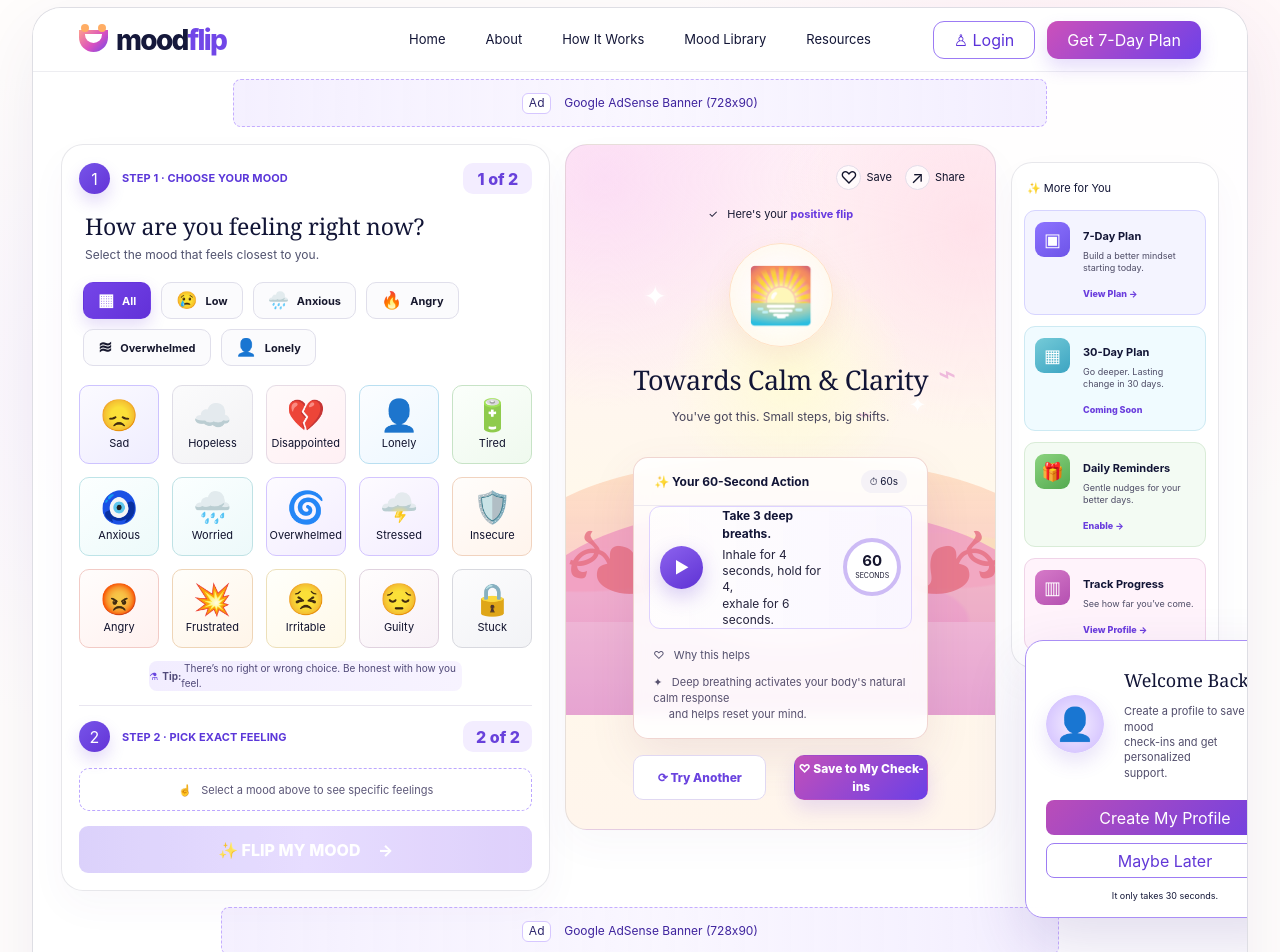
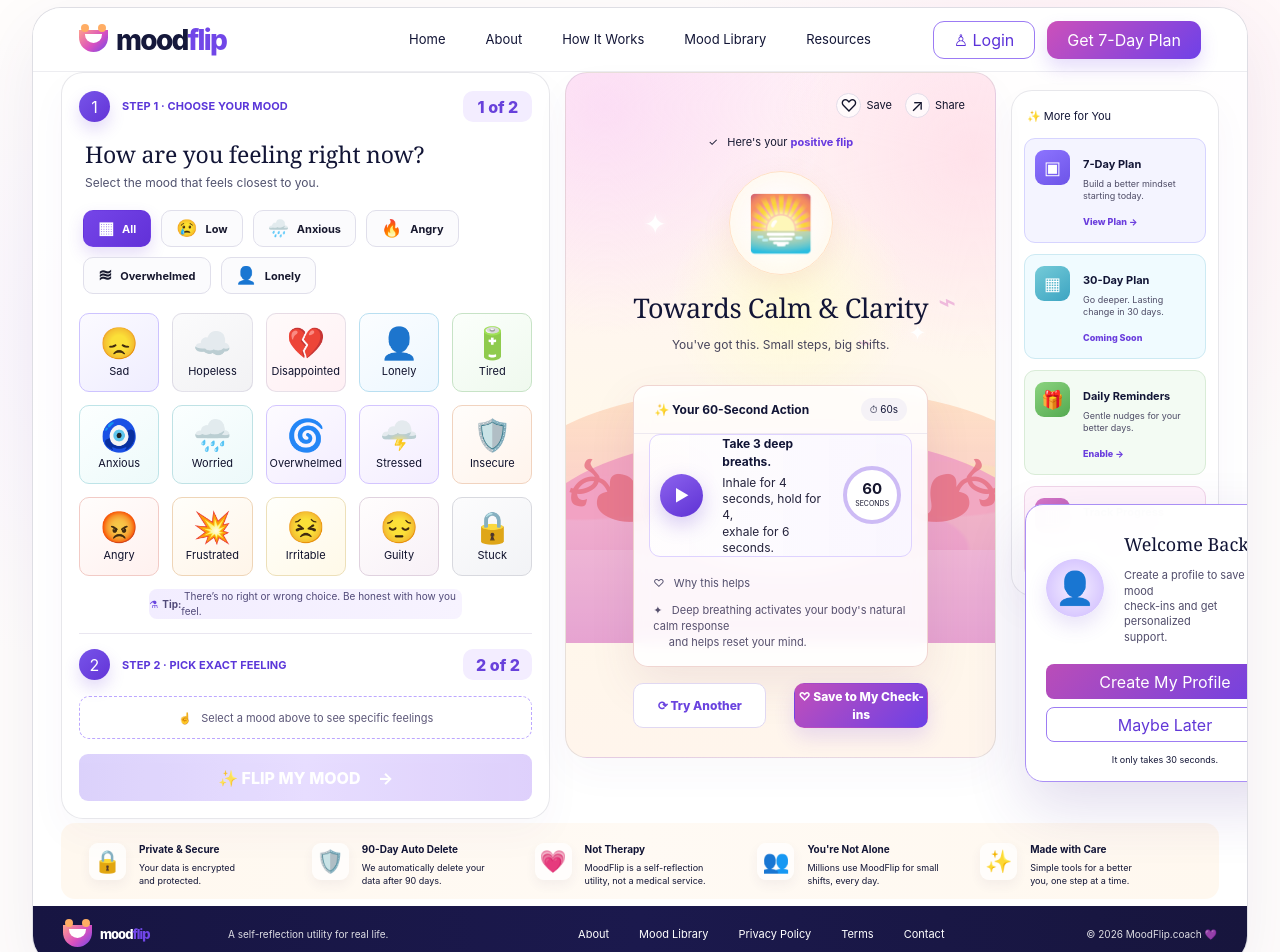
Before and after one commit to CodeStackLab/moodflip-website, a Next.js app: page / in a window 1280 px wide. Shown: the top 952 px of the page. Built offline with nearby package versions, Linux system fonts and the light colour scheme.

Commit message:
Remove Google AdSense banners

```diff
--- a/app/page.tsx
+++ b/app/page.tsx
@@ -114,10 +114,6 @@
           </div>
         </header>
 
-        <section className={styles.topAd} aria-label="Advertisement placeholder">
-          <span className={styles.adBadge}>Ad</span>
-          <span>Google AdSense Banner (728x90)</span>
-        </section>
 
         <section className={styles.dashboard} id="home">
           <section className={styles.moodPanel}>
@@ -284,10 +280,6 @@
           </aside>
         </section>
 
-        <section className={styles.bottomAd} aria-label="Advertisement placeholder">
-          <span className={styles.adBadge}>Ad</span>
-          <span>Google AdSense Banner (728x90)</span>
-        </section>
 
         <section className={styles.trustStrip}>
           <article><span className={styles.trustIcon}>🔒</span><div><strong>Private &amp; Secure</strong><p>Your data is encrypted<br />and protected.</p></div></article>
```
